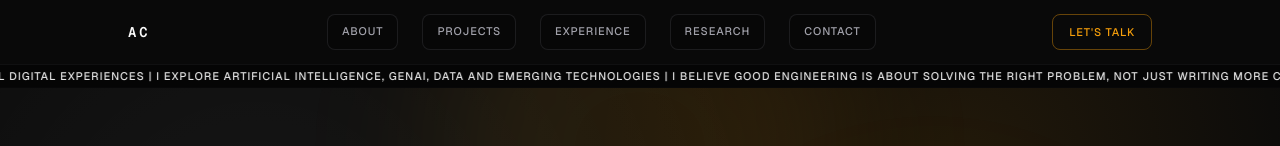
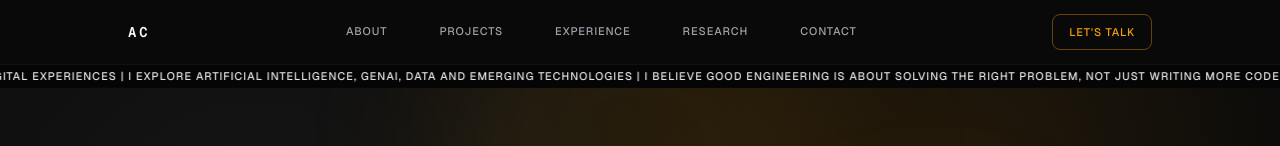
Before and after one commit to ajiteshchanna/AjiteshPortfolio, a Next.js app: page / in a window 1280 px wide. Shown: the top 146 px of the page. Built offline with nearby package versions, Linux system fonts and the light colour scheme; no server answers.

Commit message:
updating navbar

```diff
--- a/src/components/layout/Navbar.tsx
+++ b/src/components/layout/Navbar.tsx
@@ -5,7 +5,6 @@ import { usePathname } from "next/navigation";
 import { useEffect, useState } from "react";
 import { AnimatePresence, motion } from "framer-motion";
 import { Menu, X } from "lucide-react";
-import { useScrollDirection } from "@/hooks/useScrollDirection";
 import { useReducedMotion } from "@/hooks/useReducedMotion";
 import { NAV_LINKS } from "@/data/navigation";
 import { MarqueeBar } from "@/components/layout/MarqueeBar";
@@ -18,7 +17,6 @@ export function Navbar() {
   const [menuOpen, setMenuOpen]   = useState(false);
   const [hoveredHref, setHoveredHref] = useState<string | null>(null);
   const [isLogoHovered, setIsLogoHovered] = useState(false);
-  const scrollDirection           = useScrollDirection();
   const prefersReducedMotion      = useReducedMotion();
   const pathname                  = usePathname();
 
@@ -30,14 +28,9 @@ export function Navbar() {
     return () => window.removeEventListener("scroll", onScroll);
   }, []);
 
-  // Hide navbar on scroll-down once page has scrolled; reveal on scroll-up
-  const isHidden = scrollDirection === "down" && scrolled;
-
   return (
     <>
       <motion.header
-        animate={{ y: isHidden ? "-100%" : "0%" }}
-        transition={{ duration: 0.28, ease: [0.22, 1, 0.36, 1] }}
         className={cn(
           "fixed inset-x-0 top-0 z-50 h-[5.5rem]",
           "transition-[background-color,border-color,backdrop-filter] duration-300",
@@ -108,12 +101,10 @@ export function Navbar() {
                   onFocus={() => setHoveredHref(link.href)}
                   onBlur={() => setHoveredHref((prev) => (prev === link.href ? null : prev))}
                   className={cn(
-                    "relative inline-flex h-9 items-center rounded-lg border border-border/70 px-3.5",
-                    "bg-black/20 type-label transition-[color,border-color,background-color] duration-200",
+                    "relative inline-flex h-9 items-center rounded-lg px-3.5",
+                    "bg-transparent type-label transition-[color,background-color] duration-200",
                     "focus-visible:outline-none focus-visible:text-fg",
-                    isActive
-                      ? "text-fg border-accent/22 bg-black/35"
-                      : "text-fg-muted hover:text-fg hover:border-white/35",
+                    isActive ? "text-fg" : "text-fg-muted hover:text-fg",
                   )}
                   aria-current={isActive ? "page" : undefined}
                 >
--- a/src/components/navigation/MobileMenu.tsx
+++ b/src/components/navigation/MobileMenu.tsx
@@ -167,8 +167,8 @@ export function MobileMenu({ id, isOpen, onClose, links }: MobileMenuProps) {
                       onClick={onClose}
                       className={
                         isActive
-                          ? "relative flex items-baseline rounded-xl border border-accent/24 bg-black/30 px-3 py-3 text-3xl font-bold tracking-tight text-fg transition-colors duration-200"
-                          : "relative flex items-baseline rounded-xl border border-border/70 bg-black/20 px-3 py-3 text-3xl font-bold tracking-tight text-fg-secondary hover:text-fg transition-colors duration-200"
+                          ? "relative flex items-baseline rounded-xl px-3 py-3 text-3xl font-bold tracking-tight text-fg transition-colors duration-200"
+                          : "relative flex items-baseline rounded-xl px-3 py-3 text-3xl font-bold tracking-tight text-fg-secondary hover:text-fg transition-colors duration-200"
                       }
                       aria-current={isActive ? "page" : undefined}
                     >
--- a/src/components/navigation/SnakeBorderIndicator.tsx
+++ b/src/components/navigation/SnakeBorderIndicator.tsx
@@ -46,17 +46,6 @@ export function SnakeBorderIndicator({
             <feGaussianBlur stdDeviation="1.25" result="blur" />
           </filter>
         </defs>
-
-        <rect
-          x="0.75"
-          y="0.75"
-          width="98.5"
-          height="34.5"
-          rx={cornerRadius}
-          fill="none"
-          stroke="rgba(63,63,70,0.9)"
-          strokeWidth="1"
-        />
 
         {visible && (
           <>
```
